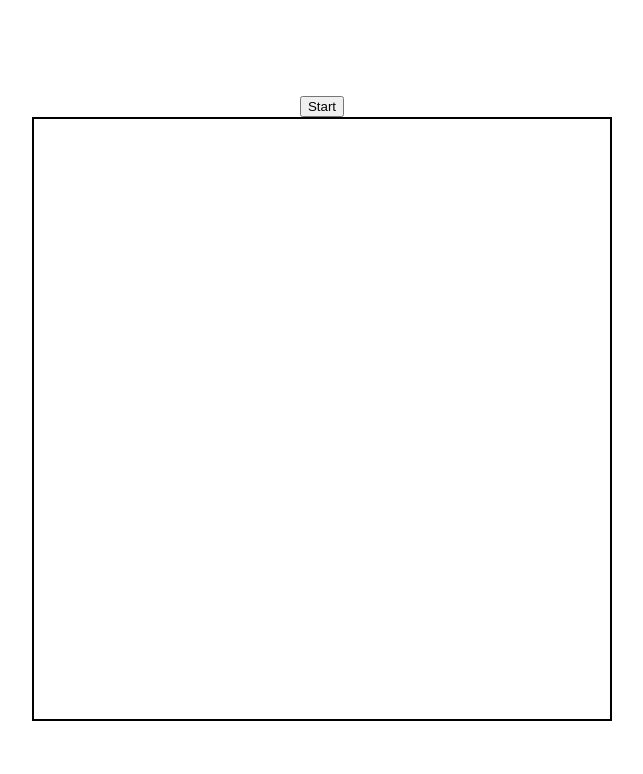
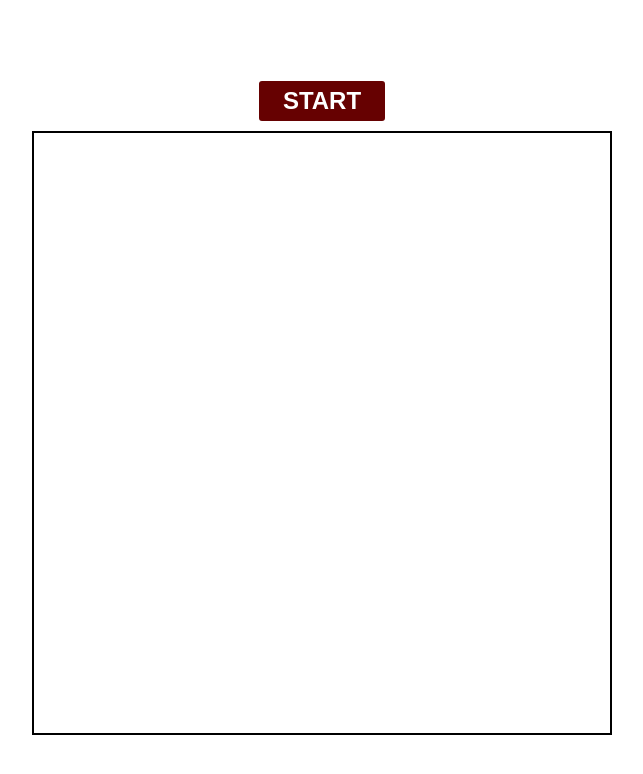
Before and after one commit to meowzie/etch-a-sketch2, a plain HTML site: page index.html in a window 1280 px wide. Shown: the whole page, without its empty margins (318-961 px from the left). Drawn offline with Linux system fonts and the light colour scheme.

Commit message:
styled START button

```diff
--- a/index.html
+++ b/index.html
@@ -7,6 +7,6 @@
         <link type="text/css" rel="stylesheet" href="style.css"/>
     </head>
     <body>
-        <div class="container"><button>Start</button></div>
+        <div class="container"><button><strong>START</strong></button></div>
     </body>
 </html>
--- a/style.css
+++ b/style.css
@@ -1,3 +1,16 @@
-.blue {
-    background-color: blue;
+button {
+    margin-bottom: 10px;
+    width: 10%;
+    height: 5%;
+    color: white;
+    font-size: 1.5em;
+    border: 5px solid rgb(102, 1, 1);
+    background-color: rgb(102, 1, 1);
+    transition: 0.2s;
+    border-radius: 3px;
 }
+button:hover {
+    border: 5px solid rgb(185, 2, 2);
+    background-color: rgb(185, 2, 2);
+    transition: 0.2s;
+}
```
